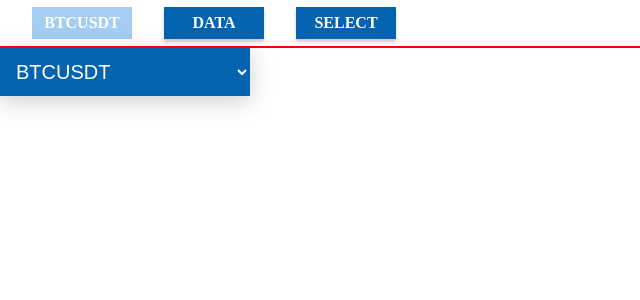
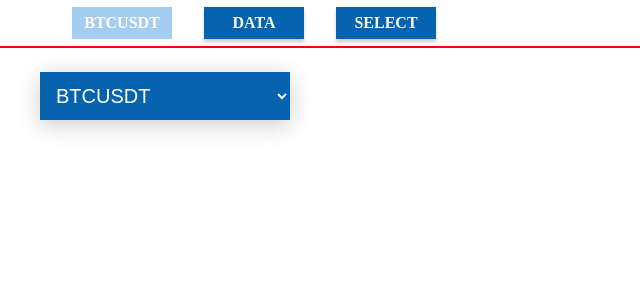
Before and after one commit to 0x9c40/kosh-test, a Vue app: page /select in a window 1280 px wide. Shown: the top 300 px of the page, without its empty margins (0-640 px from the left). Built offline with nearby package versions, Linux system fonts and the light colour scheme; the HTML template or start-up script is replaced by a standard one.

Commit message:
Add container.

```diff
--- a/src/App.vue
+++ b/src/App.vue
@@ -1,13 +1,19 @@
 <template>
   <div id="app">
     <div class="header">
-      <div class="selected-symbol">{{ active_symbol }}</div>
-      <router-link to="/" class="header-button">Data</router-link>
-      <router-link to="/select" class="header-button">Select</router-link>
+      <div class="container">
+        <div class="header-container">
+          <div class="selected-symbol">{{ active_symbol }}</div>
+          <router-link to="/" class="header-button">Data</router-link>
+          <router-link to="/select" class="header-button">Select</router-link>
+        </div>
+      </div>
       <!-- <div @click="stop">Остановить</div> -->
     </div>
     <keep-alive>
-      <router-view />
+      <div class="container">
+        <router-view />
+      </div>
     </keep-alive>
   </div>
 </template>
@@ -49,11 +55,14 @@ body {
 }
 
 .header {
+  height: var(--header-height);
+  border-bottom: 2px solid red;
+}
+
+.header-container {
+  height: 100%;
   display: flex;
   align-items: center;
-  height: var(--header-height);
-  border-bottom: 2px solid red;
-  // margin-bottom: 24px;
 }
 
 .header-button,
@@ -83,4 +92,23 @@ body {
   background-color: var(--color-secondary);
   box-shadow: none;
 }
+
+.container {
+  display: block;
+  width: 1200px;
+  height: 100%;
+  margin: auto;
+
+  @media (max-width: 1200px) {
+    width: 960px;
+  }
+
+  @media (max-width: 960px) {
+    width: 640px;
+  }
+
+  @media (max-width: 640px) {
+    width: 320px;
+  }
+}
 </style>
--- a/src/components/OrderTable.vue
+++ b/src/components/OrderTable.vue
@@ -12,7 +12,7 @@
       <div v-for="(order, index) in orders" :key="index" class="order-table__row">
         <div class="order-table__cell">{{ order[1] }}</div>
         <div class="order-table__cell">{{ Number(order[0]).toFixed(2) }}</div>
-        <div class="order-table__cell">{{ Number(order[0] * order[1]).toFixed(4) }}</div>
+        <div class="order-table__cell">{{ total(...order) }}</div>
       </div>
     </div>
   </div>
@@ -36,6 +36,12 @@ export default {
 
   data() {
     return {};
+  },
+
+  methods: {
+    total(price, amount) {
+      return (price * amount).toFixed(4);
+    },
   },
 };
 </script>
@@ -74,7 +80,7 @@ export default {
 
   &__content {
     overflow-y: hidden;
-    height: calc(100vh - var(--header-height) - 48px - 2px);
+    height: calc(100% - 48px); //head and column_names subtructed
   }
 
   &__row {
@@ -84,7 +90,7 @@ export default {
 
   &__cell {
     flex: 1;
-    padding-left: 16px;
+    padding-left: 6px;
     height: 24px;
     display: flex;
     align-items: center;
@@ -93,5 +99,13 @@ export default {
       border-left: 1px solid var(--color-primary);
     }
   }
+
+  @media (max-width: 1200px) {
+    &__cell {
+      &:last-child {
+        display: none;
+      }
+    }
+  }
 }
 </style>
--- a/src/plugins/BinanceSDK.js
+++ b/src/plugins/BinanceSDK.js
@@ -2,21 +2,16 @@ import { mapState } from "vuex";
 
 export default {
   install(Vue) {
-    Vue.binance_fetch_order_book = async function({ limit = 500, symbol = "BTCUSDT" }) {
+    Vue.binance_fetch_order_book = async function({ limit = 500, symbol }) {
       const entry_point = `https://www.binance.com/api/v1/depth?symbol=${symbol}&limit=${limit}`;
       const response = await fetch(entry_point);
       const data = await response.json();
       return data;
     };
 
-    Vue.binance_ws_connect = function(stream_name, bus) {
+    Vue.binance_make_ws = function(stream_name) {
       const entry_point = `wss://stream.binance.com:9443/ws/${stream_name}`;
       const binance_ws = new WebSocket(entry_point);
-      binance_ws.onmessage = ({ data }) => {
-        let { b: bids, a: asks } = JSON.parse(data);
-        bids = bids.filter((bid) => +bid[1] !== 0);
-        bus.bids.unshift(...bids);
-      };
       return binance_ws;
     };
   },
--- a/src/store/index.js
+++ b/src/store/index.js
@@ -11,6 +11,10 @@ export default new Vuex.Store({
   state: {
     active_symbol: "BTCUSDT",
     bids: [],
+  },
+
+  getters: {
+    stream_name: (state) => `${state.active_symbol.toLowerCase()}@depth`,
   },
 
   mutations: {
--- a/src/views/OrderBook.vue
+++ b/src/views/OrderBook.vue
@@ -1,13 +1,14 @@
 <template>
-  <div class="home">
+  <div class="order-book-view">
     <OrderTable :orders="bids" name="Bids" />
-    <div @click="ws.close()" class="close">stop</div>
+    <OrderTable :orders="asks" name="Asks" />
+    <div @click="binance_ws.close()" class="close">stop</div>
   </div>
 </template>
 
 <script>
 import Vue from "vue";
-import { mapState, mapMutations, mapActions } from "vuex";
+import { mapState, mapGetters, mapMutations, mapActions } from "vuex";
 import OrderTable from "../components/OrderTable.vue";
 
 export default {
@@ -21,25 +22,38 @@ export default {
     return {
       bids: [],
       asks: [],
-      ws: "",
+      binance_ws: "",
     };
   },
 
   computed: {
     ...mapState({ active_symbol: (state) => state.active_symbol }),
+    ...mapGetters(["stream_name"]),
   },
 
-  async beforeCreate() {
-    const all_orders = await Vue.binance_fetch_order_book({});
+  async beforeMount() {
+    const all_orders = await Vue.binance_fetch_order_book({ symbol: this.active_symbol });
     this.bids = all_orders.bids;
+    this.asks = all_orders.asks;
 
-    this.ws = Vue.binance_ws_connect("btcusdt@depth", this);
+    this.binance_ws = Vue.binance_make_ws(this.stream_name);
+
+    this.binance_ws.onmessage = ({ data }) => {
+      let { b: bids, a: asks } = JSON.parse(data);
+      bids = bids.filter((bid) => +bid[1] !== 0);
+      asks = asks.filter((ask) => +ask[1] !== 0);
+      this.bids.unshift(...bids);
+      this.asks.unshift(...asks);
+    };
   },
 };
 </script>
 
 <style lang="scss">
-.home {
+.order-book-view {
   display: flex;
+  justify-content: space-between;
+  padding: 24px;
+  height: calc(100vh - var(--header-height));
 }
 </style>
--- a/src/views/Select.vue
+++ b/src/views/Select.vue
@@ -1,6 +1,6 @@
 <template>
-  <div class="box">
-    <select v-model="selected" @change="select_symbol(selected)">
+  <div class="select-view">
+    <select v-model="selected" @change="select_symbol(selected)" class="select-box">
       <option v-for="symbol in symbols" :key="symbol">{{ symbol }}</option>
     </select>
   </div>
@@ -36,8 +36,11 @@ export default {
 </script>
 
 <style lang="scss">
-.box {
-  select {
+.select-view {
+  padding-top: 24px;
+}
+
+.select-box {
   background-color: var(--color-primary);
   color: white;
   padding: 12px;
@@ -45,33 +48,9 @@ export default {
   border: none;
   font-size: 20px;
   box-shadow: 0 5px 25px rgba(0, 0, 0, 0.2);
-    -webkit-appearance: button;
-    appearance: button;
   outline: none;
   option {
     padding: 30px;
   }
 }
-  &::before {
-    content: "\f13a";
-    font-family: FontAwesome;
-    position: absolute;
-    top: 0;
-    right: 0;
-    width: 20%;
-    height: 100%;
-    text-align: center;
-    font-size: 28px;
-    line-height: 45px;
-    color: rgba(255, 255, 255, 0.5);
-    background-color: rgba(255, 255, 255, 0.1);
-    pointer-events: none;
-  }
-  &:hover {
-    &::before {
-      color: rgba(255, 255, 255, 0.6);
-      background-color: rgba(255, 255, 255, 0.2);
-    }
-  }
-}
 </style>
```
Lines whose indentation alone changed are shown as unchanged.
